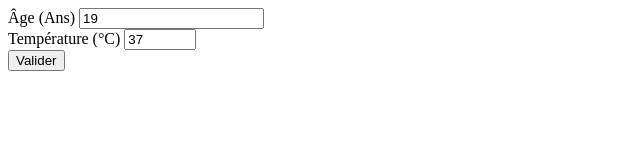
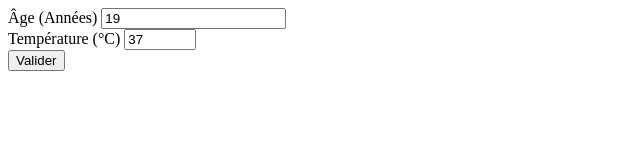
Before and after one commit to BTS-SNIR-Promo-2020-2022/Dev-Web-FLUSIN, a plain HTML site: page cours4/index.html in a window 1280 px wide. Shown: the full height of the page, 0-640 px from the left. Drawn offline with Linux system fonts and the light colour scheme.

Commit message:
added some changes

```diff
--- a/cours4/index.html
+++ b/cours4/index.html
@@ -12,7 +12,7 @@
 
 <body>
     <form>
-        <label for="age_input">Âge (Ans)</label>
+        <label for="age_input">Âge (Années)</label>
         <input id="age_input" type="number" size="1" placeholder="âge" value="19" required/>
         <br />
         <label for="temp_input">Température (°C)</label>
```
